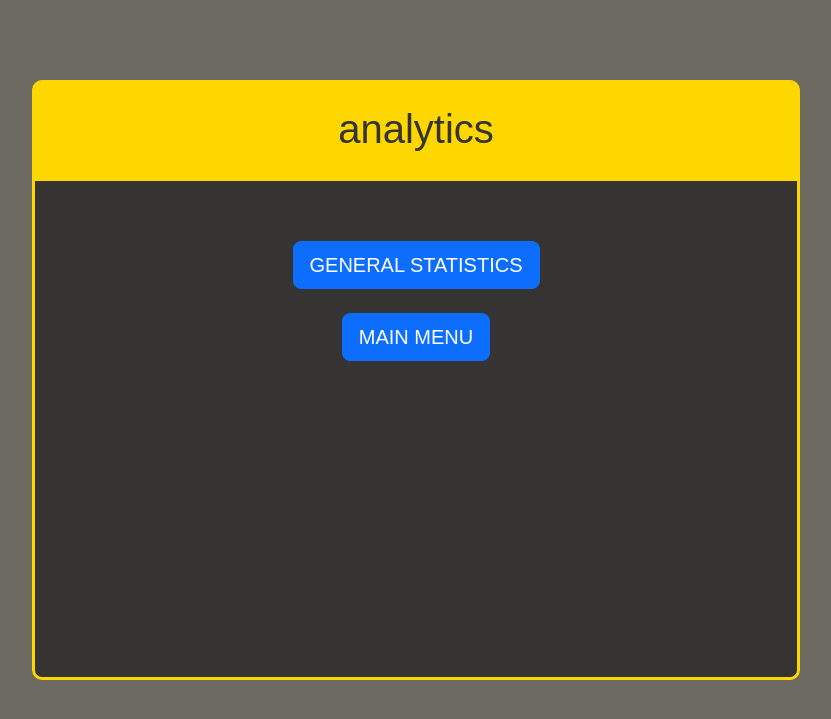
After one commit to wuerte/quiz-django-app, a Django app: page /quiz/analytics in a window 1280 px wide. The commit adds this page. Shown: the top 719 px of the page, without its empty margins (224-1055 px from the left). Run offline with Django 4.2, Linux system fonts and the light colour scheme.

Commit message:
pages for Pandas analytics added

```diff
--- /dev/null
+++ b/quiz_django/quiz_django_app/templates/analytics.html
@@ -0,0 +1,29 @@
+{% extends "master_template.html" %}
+
+{% block title %}
+Quiz - analytics
+{% endblock %}
+
+
+{% block header %}
+    <div id="header-container">
+        <h1>analytics</h1>
+    </div>
+{% endblock %}
+
+
+{% block content %}
+
+    <a href="{% url 'general_stats' %}">
+        <button type="button" class="btn btn-primary btn-lg">GENERAL STATISTICS</button>
+    </a>
+    <br>
+    <br>
+
+    <a href="{% url 'index' %}">
+        <button type="button" class="btn btn-primary btn-lg">MAIN MENU</button>
+    </a>
+    <br>
+    <br>
+
+{% endblock %}
--- a/quiz_django/quiz_django_app/templates/upload_csv.html
+++ b/quiz_django/quiz_django_app/templates/upload_csv.html
@@ -1,6 +1,3 @@
-
-
-
 {% extends "master_template.html" %}
 
 {% block title %}
--- a/quiz_django/quiz_django_app/urls.py
+++ b/quiz_django/quiz_django_app/urls.py
@@ -9,5 +9,7 @@ urlpatterns = [
     path('quiz/maintenance', views.maintenance, name='maintenance'),
     path('quiz/add_record_question', views.add_record_question, name='add_record_question'),
     path('quiz/cancel_game/<int:game_id>', views.cancel_game, name='cancel_game'),
-    path('quiz/upload_csv', views.upload_csv, name="upload_csv")
+    path('quiz/upload_csv', views.upload_csv, name="upload_csv"),
+    path('quiz/analytics', views.analytics, name="analytics"),
+    path('quiz/general_stats', views.general_stats, name="general_stats"),
 ]
--- a/quiz_django/quiz_django_app/views.py
+++ b/quiz_django/quiz_django_app/views.py
@@ -124,3 +124,11 @@ def upload_csv(request):
         form = UploadCSVForm()
 
     return render(request, 'upload_csv.html', {'form': form})
+
+
+def analytics(request):
+    return render(request, 'analytics.html')
+
+
+def general_stats(request):
+    return render(request, 'general_stats.html')
```
Also changed, not shown: quiz_django/quiz_django_app/templates/general_stats.html (added, +27 -0 lines), quiz_django/quiz_django_app/templates/index.html (+5 -3 lines), quiz_django/db.sqlite3, 3 other files.
